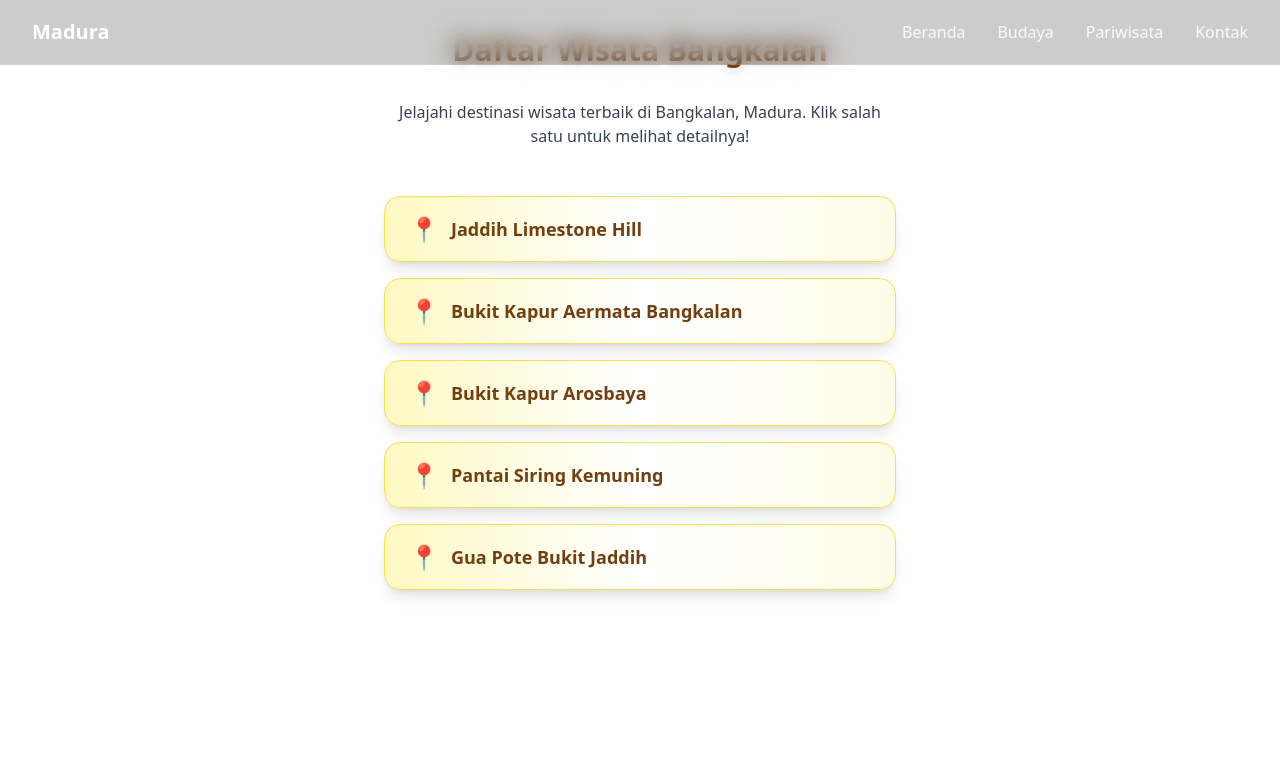
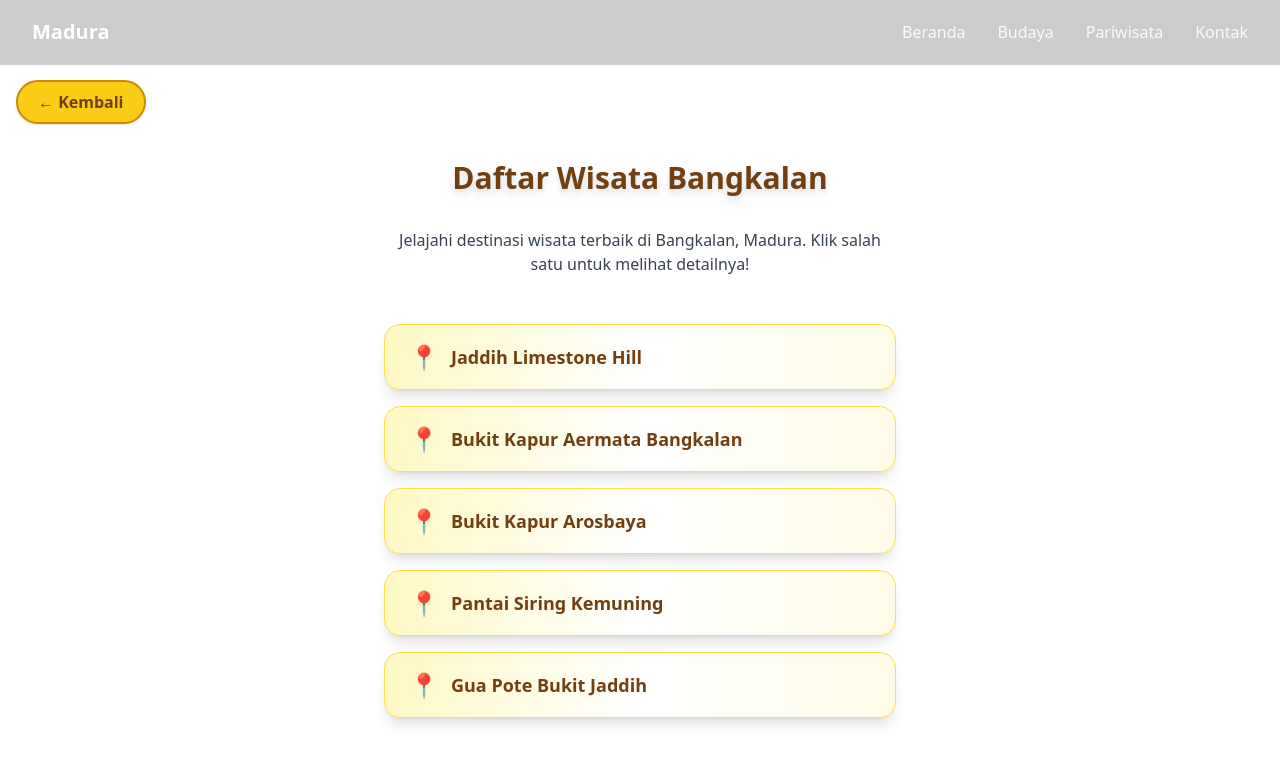
Before and after one commit to DAFAAHMADFAHRISI/Madura-tourism, a React (Vite) app: page /pariwisata/bangkalan in a window 1280 px wide. Shown: the top 764 px of the page. Built offline with nearby package versions, Linux system fonts and the light colour scheme.

Commit message:
ListWisataSampang

```diff
--- a/src/App.tsx
+++ b/src/App.tsx
@@ -3,6 +3,7 @@ import Home from './pages/Home';
 import Budaya from './pages/Budaya';
 import Pariwisata from './pages/Pariwisata';
 import ListWisataBangkalan from './pages/Pariwisata/Bangkalan/ListWisataBangkalan';
+import ListWisataSampang from './pages/Pariwisata/Sampang/ListWisataSampang';
 import JaddihLimestoneHill from './pages/Pariwisata/Bangkalan/Jaddih Limestone Hill';
 import BukitKapurAermataBangkalan from './pages/Pariwisata/Bangkalan/Bukit Kapur Aermata Bangkalan';
 import BukitKapurArosbaya from './pages/Pariwisata/Bangkalan/Bukit Kapur Arosbaya';
@@ -22,6 +23,7 @@ function App() {
         <Route path="/pariwisata/bangkalan/bukit-kapur-arosbaya" element={<BukitKapurArosbaya />} />
         <Route path="/pariwisata/bangkalan/pantai-siring-kemuning" element={<PantaiSiringKemuning />} />
         <Route path="/pariwisata/bangkalan/gua-pote-bukit-jaddih" element={<GuaPoteBukitJaddih />} />
+        <Route path="/pariwisata/sampang" element={<ListWisataSampang />} />
       </Routes>
     </BrowserRouter>
   );
--- a/src/pages/Pariwisata.tsx
+++ b/src/pages/Pariwisata.tsx
@@ -67,6 +67,13 @@ export default function Pariwisata() {
                 >
                   Lihat Wisata
                 </Link>
+              ) : item.title === "Sampang" ? (
+                <Link
+                  to="/pariwisata/sampang"
+                  className="mt-4 bg-yellow-400 hover:bg-yellow-500 text-yellow-900 font-semibold px-4 py-2 rounded-full transition-all duration-200 shadow self-end text-center"
+                >
+                  Lihat Wisata
+                </Link>
               ) : (
                 <button className="mt-4 bg-yellow-400 hover:bg-yellow-500 text-yellow-900 font-semibold px-4 py-2 rounded-full transition-all duration-200 shadow self-end">Lihat Wisata</button>
               )}
--- a/src/pages/Pariwisata/Bangkalan/ListWisataBangkalan.tsx
+++ b/src/pages/Pariwisata/Bangkalan/ListWisataBangkalan.tsx
@@ -28,8 +28,15 @@ export default function ListWisataBangkalan() {
   return (
     <>
       <Navbar />
+      <Link
+        to="/pariwisata"
+        className="fixed top-20 left-4 z-40 px-5 py-2 bg-yellow-400 hover:bg-yellow-500 text-yellow-900 font-bold rounded-full shadow border-2 border-yellow-600 transition-all text-base"
+        style={{ minWidth: '110px', textAlign: 'center' }}
+      >
+        ← Kembali
+      </Link>
       <div className="flex flex-col gap-6 p-4 sm:p-8 max-w-xl mx-auto">
-        <h2 className="text-xl sm:text-3xl font-extrabold mb-2 text-yellow-900 text-center drop-shadow-lg">Daftar Wisata Bangkalan</h2>
+        <h2 className="text-xl sm:text-3xl font-extrabold mb-2 text-yellow-900 text-center drop-shadow-lg mt-32">Daftar Wisata Bangkalan</h2>
         <p className="text-sm sm:text-base text-gray-700 mb-6 text-center">Jelajahi destinasi wisata terbaik di Bangkalan, Madura. Klik salah satu untuk melihat detailnya!</p>
         <ul className="flex flex-col gap-4">
           {wisataList.map((wisata) => (
--- a/src/pages/Pariwisata/Sampang/ListWisataSampang.tsx
+++ b/src/pages/Pariwisata/Sampang/ListWisataSampang.tsx
@@ -12,8 +12,15 @@ export default function ListWisataSampang() {
   return (
     <>
       <Navbar />
+      <Link
+        to="/pariwisata"
+        className="fixed top-20 left-4 z-40 px-5 py-2 bg-yellow-400 hover:bg-yellow-500 text-yellow-900 font-bold rounded-full shadow border-2 border-yellow-600 transition-all text-base"
+        style={{ minWidth: '110px', textAlign: 'center' }}
+      >
+        ← Kembali
+      </Link>
       <div className="flex flex-col gap-6 p-4 sm:p-8 max-w-xl mx-auto">
-        <h2 className="text-xl sm:text-3xl font-extrabold mb-2 text-yellow-900 text-center drop-shadow-lg">Daftar Wisata Sampang</h2>
+        <h2 className="text-xl sm:text-3xl font-extrabold mb-2 text-yellow-900 text-center drop-shadow-lg mt-32">Daftar Wisata Sampang</h2>
         <p className="text-sm sm:text-base text-gray-700 mb-6 text-center">Jelajahi destinasi wisata terbaik di Sampang, Madura. Klik untuk melihat detailnya!</p>
         <ul className="flex flex-col gap-4">
           {wisataList.map((wisata) => (
```
